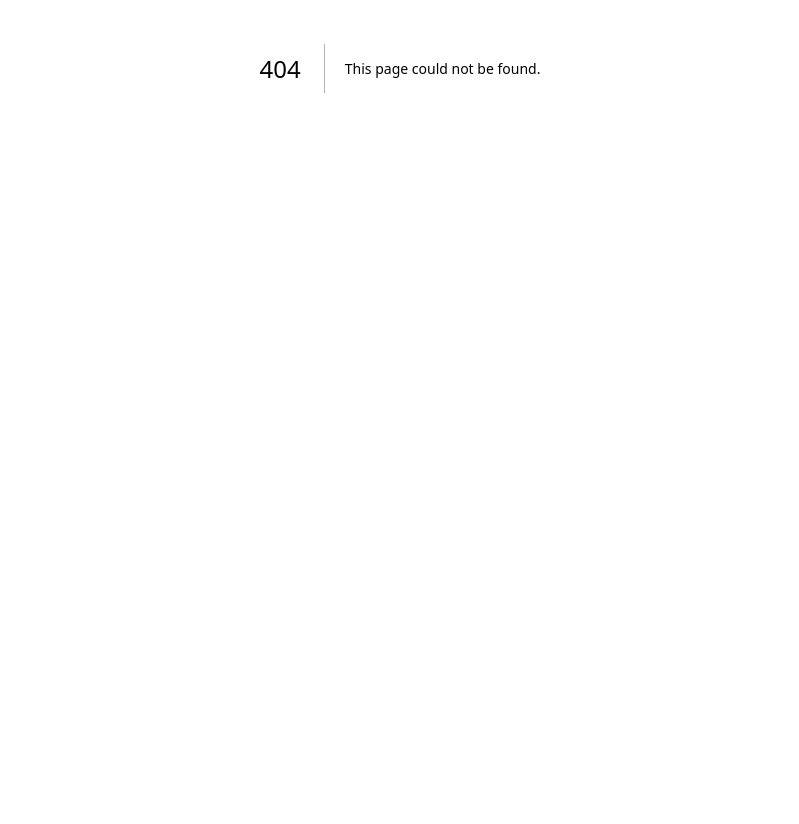
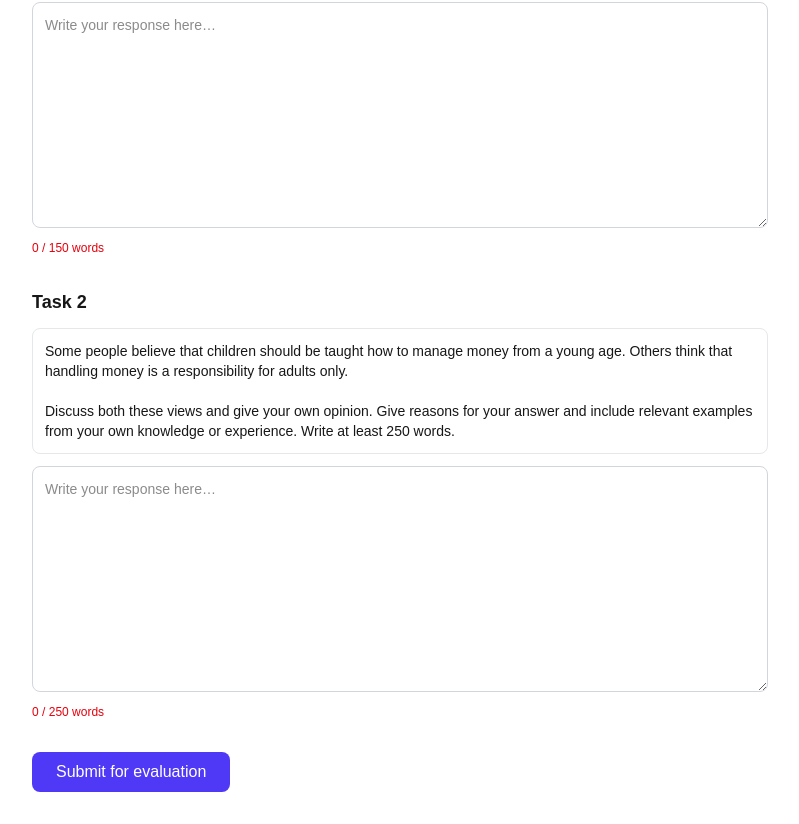
Before and after one commit to thinkall/easyIELTS, a Next.js app: page /writing/gt-writing-001 in a window 1280 px wide. Before the commit this address had no page. Shown: the part 332-1156 px from the top of the page, without its empty margins (240-1039 px from the left). Before the commit the page ends 800 px from the top, so only its background shows below. Built offline with nearby package versions, Linux system fonts and the light colour scheme.

Commit message:
feat: writing editor UI, routes, and landing link

```diff
--- a/src/app/page.tsx
+++ b/src/app/page.tsx
@@ -24,7 +24,11 @@ export default function Home() {
               <p className="mt-1 text-sm text-gray-500 dark:text-gray-400">{s.target}</p>
             </div>
           );
-          const href = s.name === "Reading" ? "/reading" : s.name === "Listening" ? "/listening" : null;
+          const href =
+            s.name === "Reading" ? "/reading"
+            : s.name === "Listening" ? "/listening"
+            : s.name === "Writing" ? "/writing"
+            : null;
           return href ? (
             <Link key={s.name} href={href}>{card}</Link>
           ) : (
--- /dev/null
+++ b/src/app/writing/[testId]/page.tsx
@@ -0,0 +1,18 @@
+import { notFound } from "next/navigation";
+import { getWritingTest, getWritingTests } from "@/lib/content/writing";
+import { WritingRunner } from "@/components/writing/WritingRunner";
+
+export function generateStaticParams() {
+  return getWritingTests().map((test) => ({ testId: test.id }));
+}
+
+export default async function WritingTestPage({
+  params,
+}: {
+  params: Promise<{ testId: string }>;
+}) {
+  const { testId } = await params;
+  const test = getWritingTest(testId);
+  if (!test) notFound();
+  return <WritingRunner test={test} />;
+}
--- /dev/null
+++ b/src/app/writing/page.tsx
@@ -0,0 +1,25 @@
+import Link from "next/link";
+import { getWritingTests } from "@/lib/content/writing";
+
+export const metadata = { title: "Writing practice — easyIELTS" };
+
+export default function WritingIndexPage() {
+  const tests = getWritingTests();
+  return (
+    <main className="mx-auto flex max-w-3xl flex-col gap-6 px-6 py-12">
+      <header>
+        <h1 className="text-3xl font-bold">GT Writing practice</h1>
+        <p className="mt-1 text-gray-600 dark:text-gray-300">Write Task 1 and Task 2, then get AI band feedback.</p>
+      </header>
+      <ul className="flex flex-col gap-3">
+        {tests.map((test) => (
+          <li key={test.id}>
+            <Link href={`/writing/${test.id}`} className="block rounded-xl border border-gray-200 p-4 hover:border-indigo-400 dark:border-gray-700">
+              <span className="font-semibold">{test.title}</span>
+            </Link>
+          </li>
+        ))}
+      </ul>
+    </main>
+  );
+}
--- /dev/null
+++ b/src/components/writing/WritingRunner.tsx
@@ -0,0 +1,136 @@
+"use client";
+
+import { useState } from "react";
+import { writingBand } from "@/lib/ielts/aggregate";
+import { wordCount } from "@/lib/scoring/normalize";
+import type { TaskEvaluation } from "@/lib/writing/types";
+import type { WritingTest } from "@/lib/content/writing";
+
+type Evaluations = Partial<Record<1 | 2, TaskEvaluation>>;
+
+async function evaluate(taskNumber: 1 | 2, prompt: string, response: string): Promise<TaskEvaluation> {
+  const res = await fetch("/api/writing/evaluate", {
+    method: "POST",
+    headers: { "Content-Type": "application/json" },
+    body: JSON.stringify({ taskNumber, prompt, response }),
+  });
+  if (!res.ok) {
+    const data = await res.json().catch(() => ({}));
+    throw new Error(data.error ?? `Evaluation failed (${res.status})`);
+  }
+  return res.json();
+}
+
+const CRITERION_LABELS: Record<string, string> = {
+  taskResponse: "Task Response/Achievement",
+  coherenceCohesion: "Coherence & Cohesion",
+  lexicalResource: "Lexical Resource",
+  grammaticalRangeAccuracy: "Grammatical Range & Accuracy",
+};
+
+export function WritingRunner({ test }: { test: WritingTest }) {
+  const [responses, setResponses] = useState<Record<1 | 2, string>>({ 1: "", 2: "" });
+  const [evals, setEvals] = useState<Evaluations>({});
+  const [busy, setBusy] = useState(false);
+  const [error, setError] = useState<string | null>(null);
+
+  const overall =
+    evals[1] && evals[2] ? writingBand(evals[1]!.taskBand, evals[2]!.taskBand) : null;
+
+  async function submit() {
+    setBusy(true);
+    setError(null);
+    try {
+      const next: Evaluations = {};
+      for (const task of test.tasks) {
+        next[task.taskNumber] = await evaluate(
+          task.taskNumber,
+          task.instructions,
+          responses[task.taskNumber],
+        );
+      }
+      setEvals(next);
+    } catch (e) {
+      setError(e instanceof Error ? e.message : "Evaluation failed.");
+    } finally {
+      setBusy(false);
+    }
+  }
+
+  return (
+    <div className="mx-auto flex max-w-3xl flex-col gap-8 px-4 py-8">
+      <header>
+        <h1 className="text-2xl font-bold">{test.title}</h1>
+        <p className="text-sm text-amber-600">🎯 Writing Band = (Task 1 + 2×Task 2) ÷ 3</p>
+      </header>
+
+      {overall !== null && (
+        <div className="rounded-xl border border-indigo-200 bg-indigo-50 p-5 dark:border-indigo-900 dark:bg-indigo-950">
+          <h2 className="text-lg font-semibold">Overall Writing band</h2>
+          <p className="text-3xl font-bold">Band {overall.toFixed(1)}</p>
+          <p className="mt-1 text-sm">
+            {overall >= 7 ? "On target for Band 7. 🎯" : `${(7 - overall).toFixed(1)} below your Band 7 goal.`}
+          </p>
+        </div>
+      )}
+
+      {error && <p className="rounded bg-red-50 p-3 text-sm text-red-700">{error}</p>}
+
+      {test.tasks.map((task) => {
+        const ev = evals[task.taskNumber];
+        const count = wordCount(responses[task.taskNumber]);
+        return (
+          <section key={task.taskNumber} className="flex flex-col gap-3">
+            <h2 className="text-lg font-semibold">Task {task.taskNumber}</h2>
+            <p className="whitespace-pre-line rounded-lg border border-gray-200 p-3 text-sm dark:border-gray-700">
+              {task.instructions}
+            </p>
+            <textarea
+              value={responses[task.taskNumber]}
+              onChange={(e) => setResponses((p) => ({ ...p, [task.taskNumber]: e.target.value }))}
+              disabled={busy}
+              rows={10}
+              aria-label={`Task ${task.taskNumber} response`}
+              className="w-full rounded-lg border border-gray-300 p-3 text-sm dark:border-gray-600 dark:bg-gray-800"
+              placeholder="Write your response here…"
+            />
+            <p className={`text-xs ${count < task.minWords ? "text-red-600" : "text-green-600"}`}>
+              {count} / {task.minWords} words
+            </p>
+
+            {ev && (
+              <div className="rounded-lg border border-gray-200 p-4 text-sm dark:border-gray-700">
+                <p className="font-semibold">Task {task.taskNumber} band: {ev.taskBand.toFixed(1)}</p>
+                <ul className="mt-2 grid grid-cols-1 gap-1 sm:grid-cols-2">
+                  {Object.entries(ev.criteria).map(([k, v]) => (
+                    <li key={k}>{CRITERION_LABELS[k]}: <strong>{v.toFixed(1)}</strong></li>
+                  ))}
+                </ul>
+                {ev.feedback.improvements.length > 0 && (
+                  <div className="mt-3">
+                    <p className="font-medium">To improve:</p>
+                    <ul className="list-disc pl-5">
+                      {ev.feedback.improvements.map((s, i) => <li key={i}>{s}</li>)}
+                    </ul>
+                  </div>
+                )}
+                <details className="mt-3">
+                  <summary className="cursor-pointer font-medium">Model answer</summary>
+                  <p className="mt-1 whitespace-pre-line text-gray-700 dark:text-gray-300">{ev.modelAnswer}</p>
+                </details>
+              </div>
+            )}
+          </section>
+        );
+      })}
+
+      <button
+        onClick={submit}
+        disabled={busy}
+        className="self-start rounded-lg bg-indigo-600 px-6 py-2 font-medium text-white hover:bg-indigo-700 disabled:opacity-50"
+      >
+        {busy ? "Evaluating…" : "Submit for evaluation"}
+      </button>
+    </div>
+  );
+}
```
